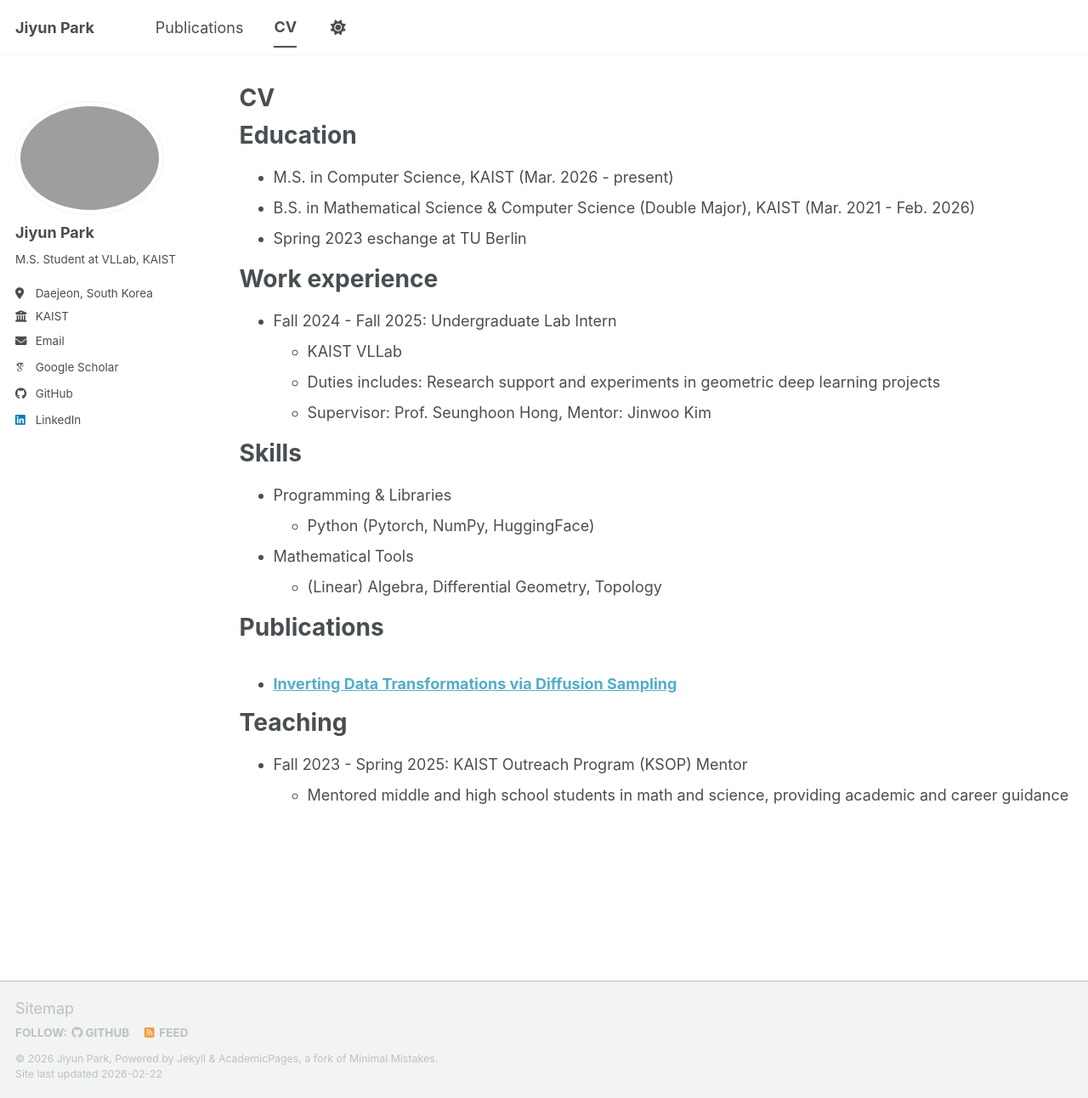
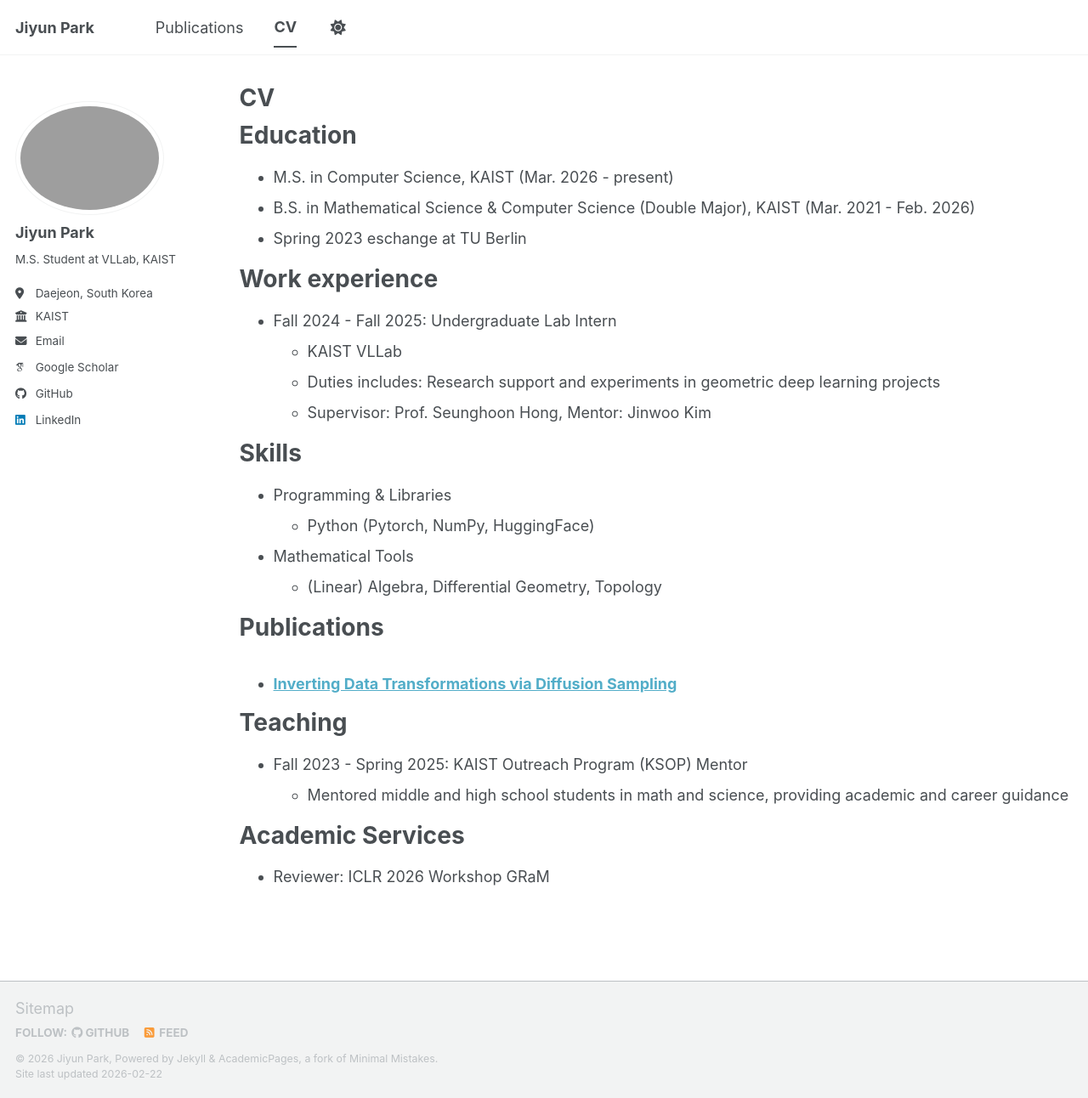
Before and after one commit to uxhif/uxhif.github.io, a Jekyll site: the page built from _pages/cv.md, in a window 1280 px wide and 1292 px high. Shown: the whole window at 85% size. Built offline with Jekyll 4.4.1, drawn with Linux system fonts in a browser that asks for light colours; some web fonts are replaced; a script bundle is joined from its source files by our own code; library files that are not in the unit come from our copies.

Commit message:
Add academic services section to CV

```diff
--- a/_pages/cv.md
+++ b/_pages/cv.md
@@ -39,3 +39,7 @@ Teaching
 ======
 * Fall 2023 - Spring 2025: KAIST Outreach Program (KSOP) Mentor
   * Mentored middle and high school students in math and science, providing academic and career guidance
+
+Academic Services
+======
+* Reviewer: ICLR 2026 Workshop GRaM
```
